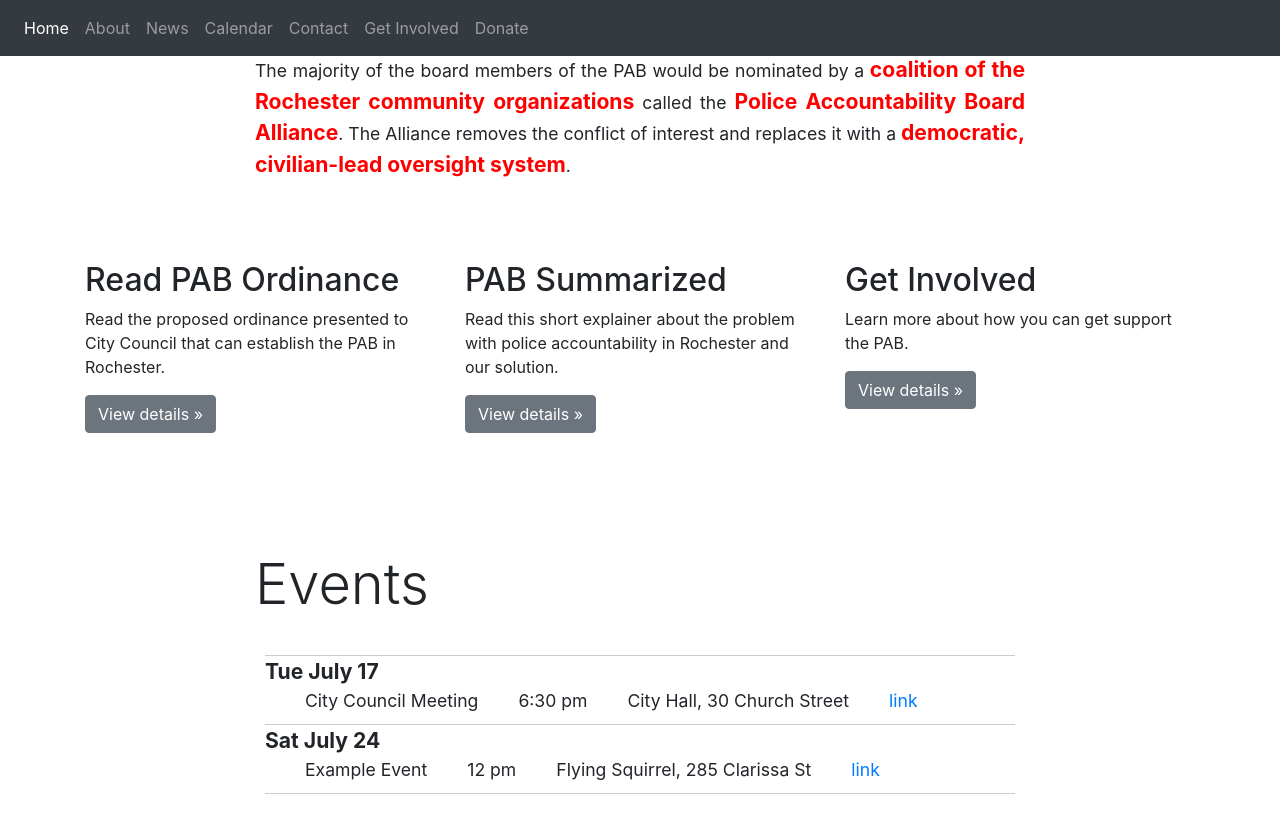
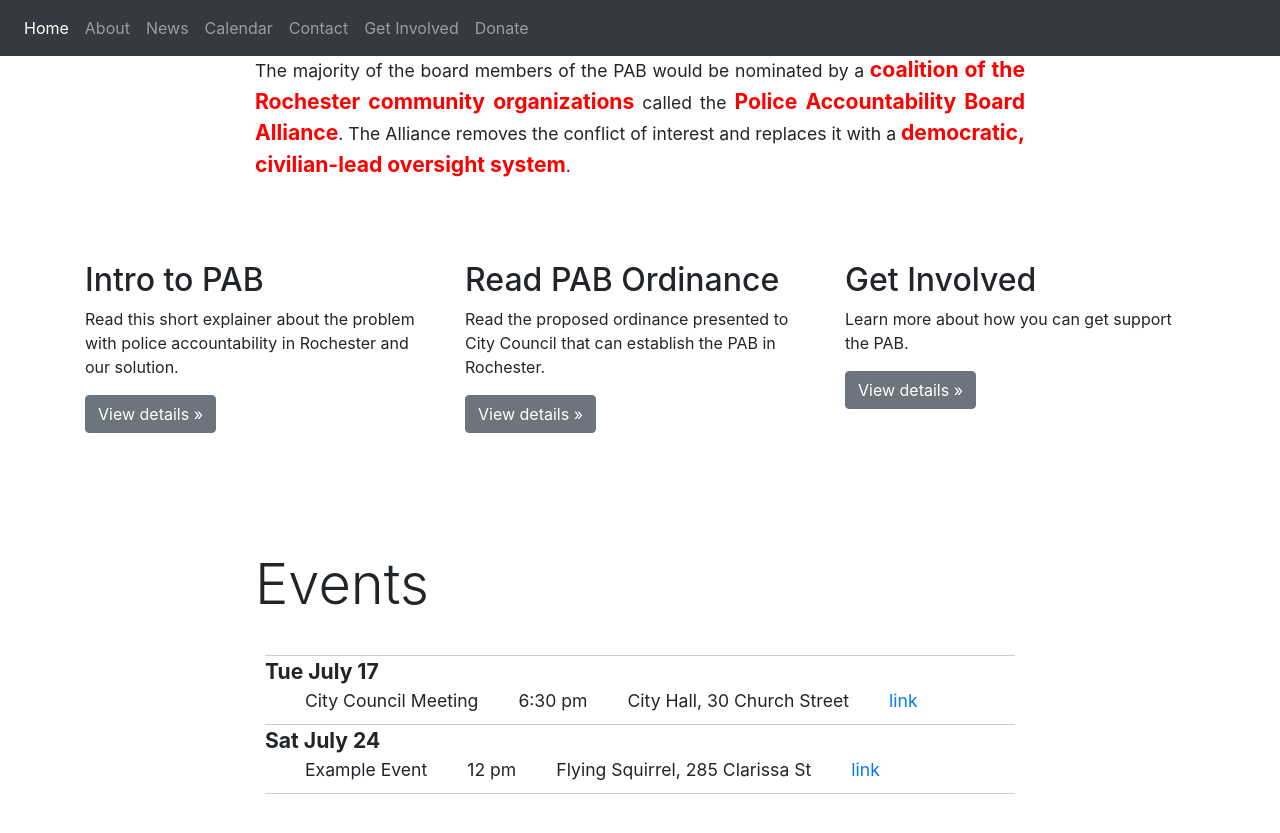
Before and after one commit to chrisbarilla/chrisbarilla.github.io, a Jekyll site: the page built from index.html, in a window 1280 px wide and 900 px high, scrolled down 961 px. Shown: the top 833 px of the window. Built offline with Jekyll 4.4.1, drawn with Linux system fonts in a browser that asks for light colours; nearby versions of some CDN libraries; comment, search, counter and statistics services are not loaded.

Commit message:
Update index.html

```diff
--- a/index.html
+++ b/index.html
@@ -69,15 +69,16 @@ title: PAB
         <!-- Example row of columns -->
         <div class="row">
           <div class="col-md-4">
+            <h2>Intro to PAB</h2>
+            <p>Read this short explainer about the problem with police accountability in Rochester and our solution.</p>
+            <p><a class="btn btn-secondary"  target="_blank" href="https://drive.google.com/file/d/1l9kUeuJy0BGP2mITgJknewR1Je8ME8UN/view?usp=sharing" role="button">View details »</a></p>
+          </div>
+	  <div class="col-md-4">
             <h2>Read PAB Ordinance</h2>
             <p>Read the proposed ordinance presented to City Council that can establish the PAB in Rochester.</p>
             <p><a class="btn btn-secondary"  target="_blank" href="https://drive.google.com/file/d/1ChYLDSvOZvW5ZlYf2BSePo_I0Lyofxxu/view?usp=sharing" role="button">View details »</a></p>
           </div>
-          <div class="col-md-4">
-            <h2>PAB Summarized</h2>
-            <p>Read this short explainer about the problem with police accountability in Rochester and our solution.</p>
-            <p><a class="btn btn-secondary"  target="_blank" href="https://drive.google.com/file/d/1l9kUeuJy0BGP2mITgJknewR1Je8ME8UN/view?usp=sharing" role="button">View details »</a></p>
-          </div>
+
           <div class="col-md-4">
             <h2>Get Involved</h2>
             <p>Learn more about how you can get support the PAB.</p>
```
